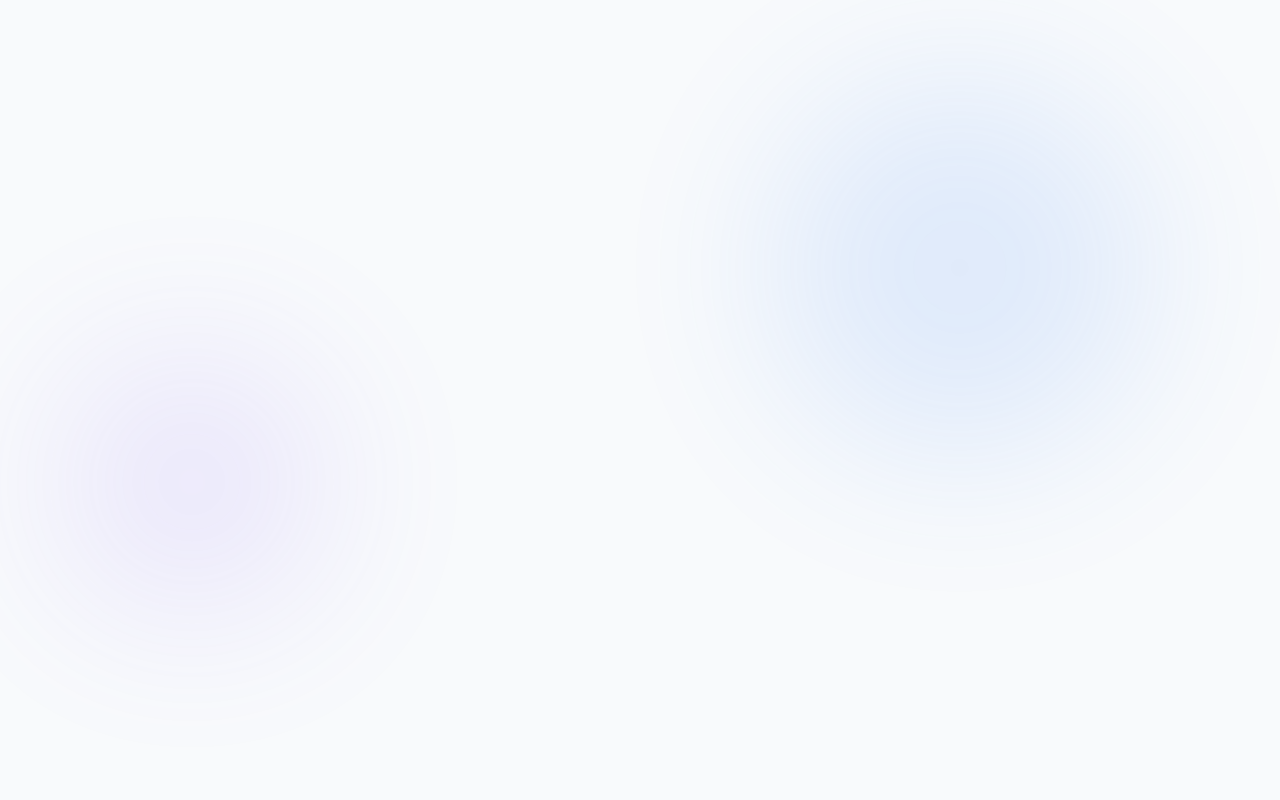
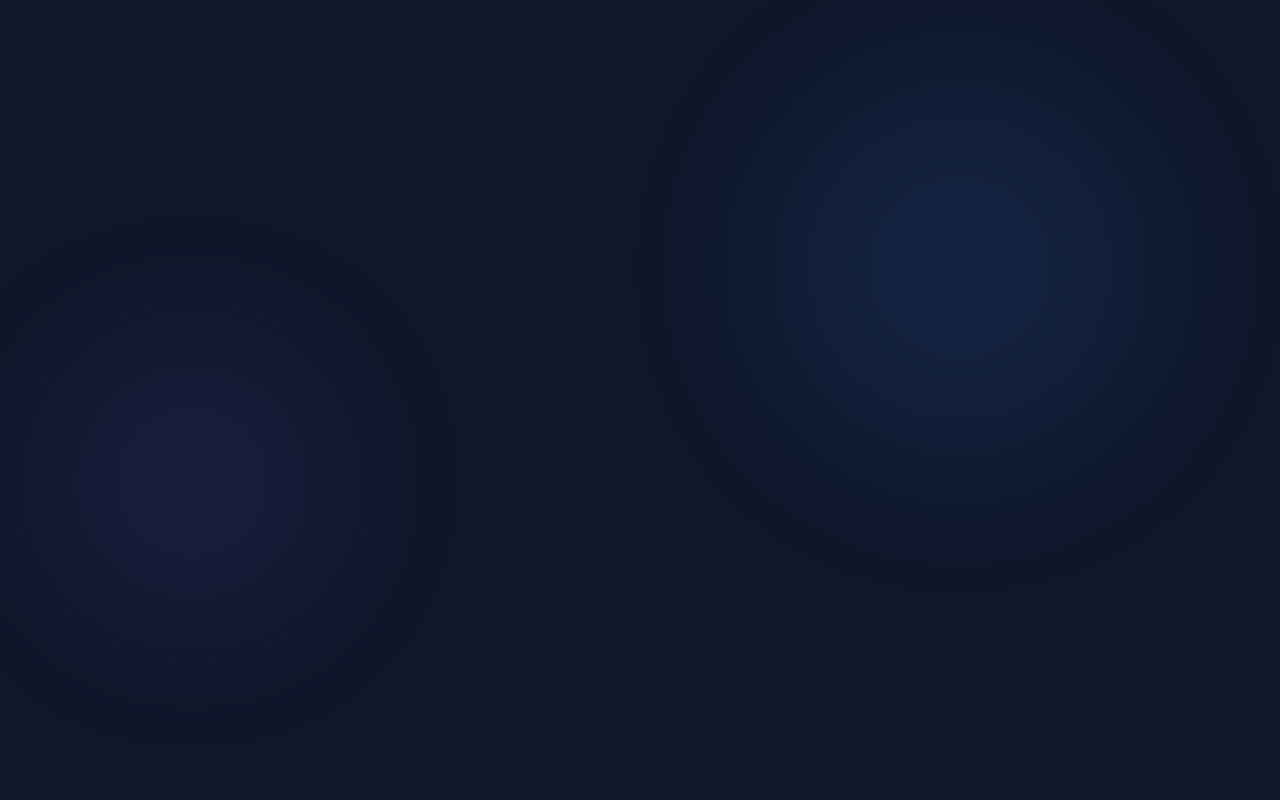
Before and after one commit to Ndaziramiyep/portfolio-app, a React (Vite) app: page / in a window 1280 px wide. Shown: the top 800 px of the page. Built offline with nearby package versions, Linux system fonts and the light colour scheme.

Commit message:
Fix blank screen: correct theme init and CSS selector

```diff
--- a/src/App.jsx
+++ b/src/App.jsx
@@ -12,13 +12,13 @@ import Footer from './components/Footer'
 export const ThemeContext = createContext()
 export const useTheme = () => useContext(ThemeContext)
 
+const getInitialDark = () => {
+  const saved = localStorage.getItem('theme')
+  return saved ? saved === 'dark' : true
+}
+
 function App() {
-  const [dark, setDark] = useState(true)
-
-  useEffect(() => {
-    const saved = localStorage.getItem('theme')
-    setDark(saved === 'dark')
-  }, [])
+  const [dark, setDark] = useState(getInitialDark)
 
   useEffect(() => {
     document.documentElement.classList.toggle('dark', dark)
--- a/src/index.css
+++ b/src/index.css
@@ -23,7 +23,7 @@
     --tx-faint: #334155;
   }
 
-  :not(.dark) {
+  html:not(.dark) {
     --bg: #F8FAFC;
     --bg-card: #FFFFFF;
     --bg-subtle: #F1F5F9;
```
